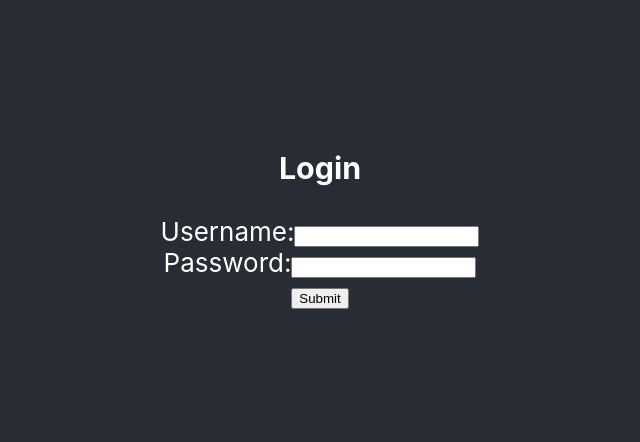
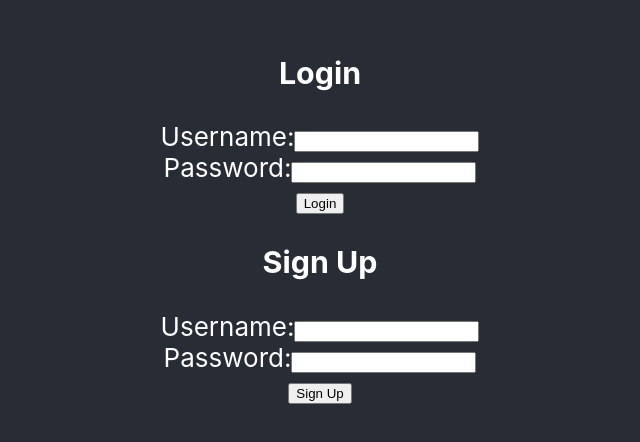
Before and after one commit to EoinDoherty/5828_Team1, a React (Create React App) app in the folder frontend/: page / in a window 1280 px wide. Shown: the part 186-628 px from the top of the page, without its empty margins (320-960 px from the left). Built offline with nearby package versions, Linux system fonts and the light colour scheme.

Commit message:
Add sign up form to login page

```diff
--- a/frontend/src/App.js
+++ b/frontend/src/App.js
@@ -1,6 +1,6 @@
 import React from 'react';
 // import logo from './logo.svg';
-import Login from './Login';
+import Auth from './Auth';
 import './App.css';
 
 function App() {
@@ -8,7 +8,7 @@ function App() {
   return (
     <div className="App">
     <header className="App-header">
-      <Login></Login>
+      <Auth></Auth>
     </header>
     </div>
   );
--- /dev/null
+++ b/frontend/src/Auth.js
@@ -0,0 +1,95 @@
+import React, { useState } from 'react';
+import Home from './Home'
+
+function addEnterHandler(callback) {
+    return (event) => {
+        if (event.key === 'Enter') {
+            callback(event);
+        }
+    }
+}
+
+function Auth() {
+
+    const [message, setMessage] = useState("");
+    const [loggedIn, setLoggedIn] = useState(false);
+    const [token, setToken] = useState("");
+
+    let handleLogin = (event) => {
+        const user = document.getElementById("usernameLogin").value;
+        const pwd = document.getElementById("passwordLogin").value;
+
+        const requestOptions = {
+            method: 'POST',
+            headers: {'Content-Type': 'application/json'},
+            body: JSON.stringify({
+                'username': user,
+                'password': pwd
+            })
+        };
+
+        fetch('api/login', requestOptions)
+            .then(response => response.json())
+            .then(data => {if (data["token"]) {
+                setToken(data["token"]);
+                setLoggedIn(true);
+            }
+            setMessage(data["msg"]);
+        });
+    }
+
+    let handleSignUp = (event) => {
+        const user = document.getElementById("usernameSU").value;
+        const pwd = document.getElementById("passwordSU").value;
+
+        const requestOptions = {
+            method: 'POST',
+            headers: {'Content-Type': 'application/json'},
+            body: JSON.stringify({
+                'username': user,
+                'password': pwd
+            })
+        };
+
+        fetch('api/signup', requestOptions)
+            .then(response => response.json())
+            .then(data => {if (data["token"]) {
+                setToken(data["token"]);
+                setLoggedIn(true);
+            }
+            setMessage(data["msg"]);
+        });
+    }
+
+    if (loggedIn) {
+        return <Home token={token}/>
+    }
+
+    return (
+        <div className="Auth">
+            <div className="Login">
+                <h3>Login</h3>
+                <p>{message}</p>
+                Username:
+                <input id="usernameLogin" type="text" onKeyDown={addEnterHandler(handleLogin)}/><br></br>
+
+                Password:
+                <input id="passwordLogin" type="password" onKeyDown={addEnterHandler(handleLogin)}/><br></br>
+                <button onClick={handleLogin}>Login</button>
+            </div>
+
+            <div className="SignUp">
+            <h3>Sign Up</h3>
+                <p>{message}</p>
+                Username:
+                <input id="usernameSU" type="text" onKeyDown={addEnterHandler(handleSignUp)}/><br></br>
+
+                Password:
+                <input id="passwordSU" type="password" onKeyDown={addEnterHandler(handleSignUp)}/><br></br>
+                <button onClick={handleSignUp}>Sign Up</button>
+            </div>
+        </div>
+    );
+}
+
+export default Auth;
--- a/frontend/src/Login.js
+++ /dev/null
@@ -1,59 +0,0 @@
-import React, { useState } from 'react';
-import Home from './Home'
-
-function addEnterHandler(callback) {
-    return (event) => {
-        if (event.key === 'Enter') {
-            callback(event);
-        }
-    }
-}
-
-function Login() {
-
-    const [message, setMessage] = useState("");
-    const [loggedIn, setLoggedIn] = useState(false);
-    const [token, setToken] = useState("");
-
-    let handleSubmit = (event) => {
-        const user = document.getElementById("username").value;
-        const pwd = document.getElementById("password").value;
-
-        const requestOptions = {
-            method: 'POST',
-            headers: {'Content-Type': 'application/json'},
-            body: JSON.stringify({
-                'username': user,
-                'password': pwd
-            })
-        };
-
-        fetch('api/login', requestOptions)
-            .then(response => response.json())
-            .then(data => {if (data["token"]) {
-                setToken(data["token"]);
-                setLoggedIn(true);
-            }
-            setMessage(data["msg"]);
-        });
-    }
-
-    if (loggedIn) {
-        return <Home token={token}/>
-    }
-
-    return (
-        <div className="Login">
-            <h3>Login</h3>
-            <p>{message}</p>
-            Username:
-            <input id="username" type="text" onKeyDown={addEnterHandler(handleSubmit)}/><br></br>
-
-            Password:
-            <input id="password" type="password" onKeyDown={addEnterHandler(handleSubmit)}/><br></br>
-            <button onClick={handleSubmit}>Submit</button>
-        </div>
-    );
-}
-
-export default Login;
```
